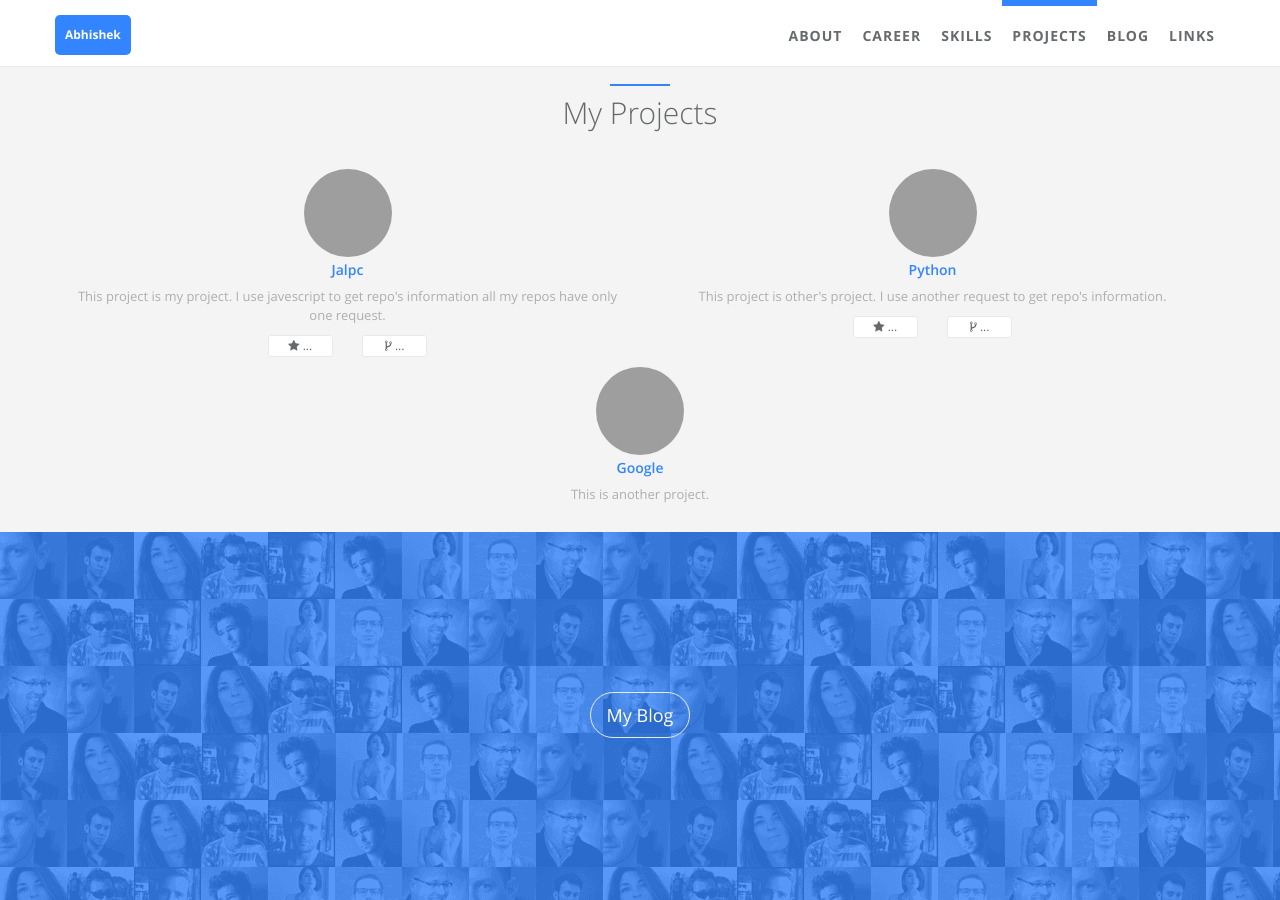
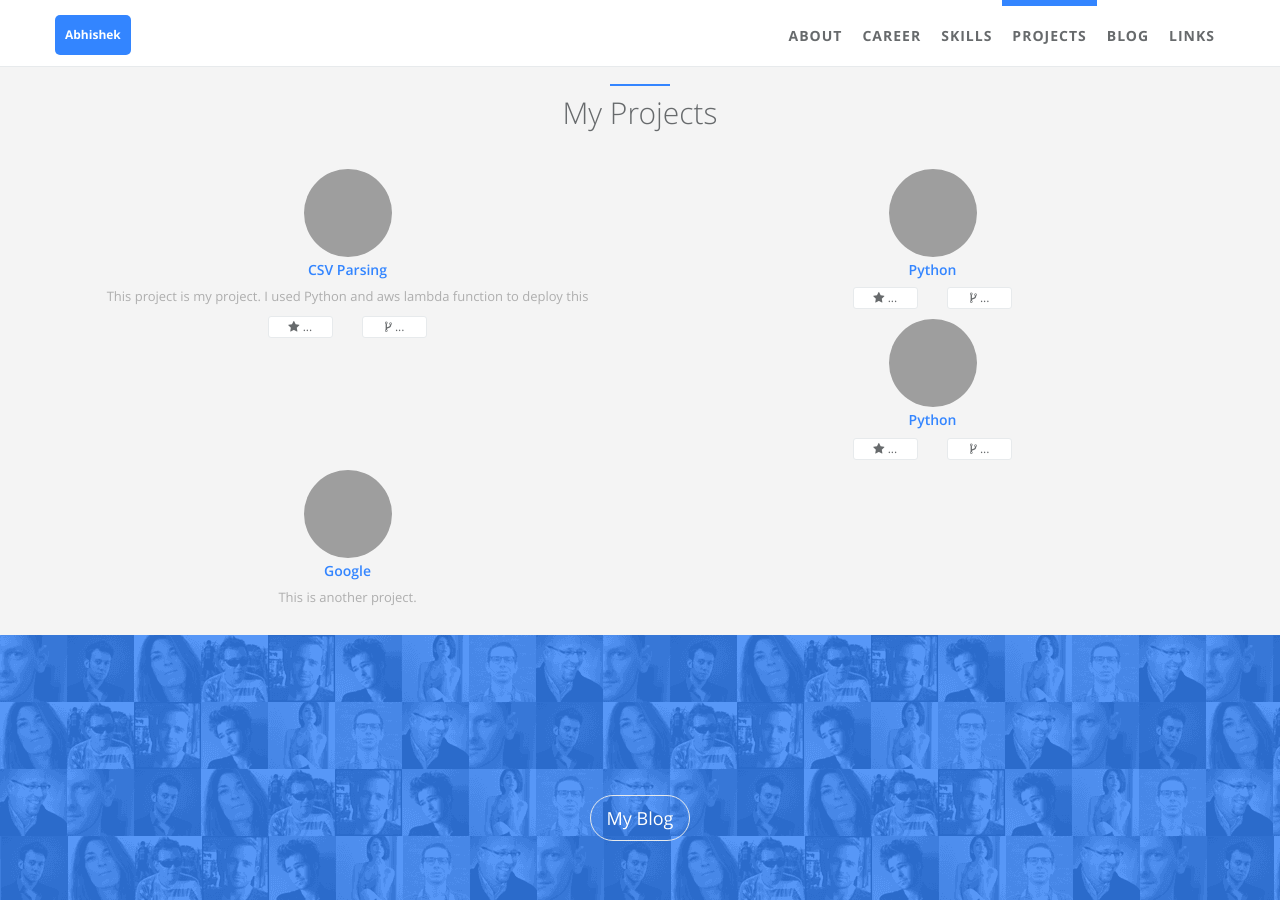
Before and after one commit to AbhishekShaha/abhishek, a Jekyll site: the page built from index.html, in a window 1280 px wide and 900 px high, scrolled down 2582 px. Built offline with Jekyll 4.4.1, drawn with Linux system fonts in a browser that asks for light colours; grey boxes are pictures that could not be loaded.

Commit message:
Update projects.yml

```diff
--- a/_data/index/projects.yml
+++ b/_data/index/projects.yml
@@ -1,22 +1,30 @@
 # projects section data
 # If you don't have language feature(language.yml is empty), ignore "i18n" items
 # Suggest projects' img be located at '/static/assets/img/landing', and edit following img items.
-- name: Jalpc
-  i18n: jalpc
-  gh_user: jarrekk
-  repo: Jalpc
+- name: CSV Parsing
+  i18n: abhishek
+  gh_user: AbhishekShaha
+  repo: csv-parsing
   img: /static/assets/img/landing/jekyll.png
-  desc: This project is my project. I use javescript to get repo's information all my repos have only one request.
+  desc: This project is my project. I used Python and aws lambda function to deploy this
 
 - name: Python
-  i18n: cpython
-  gh_user: python
-  repo: cpython
+  i18n: abhishek
+  gh_user: AbhishekShaha
+  repo: cloud-deploy
   img: /static/assets/img/landing/python.png
-  desc: This project is other's project. I use another request to get repo's information.
+  desc:
+
+- name: Python
+  i18n: abhishek
+  url: http://www.cloudforest.in/2018/02/visualize-data-using-python-libraries.html
+  gh_user: AbhishekShaha
+  repo: alcoholConsumption-dataSet
+  img: /static/assets/img/landing/python.png
+  desc:
 
 - name: Google
   i18n: google
-  url: https://google.com
+
   img: /static/assets/img/landing/google.png
   desc: This is another project.
```
